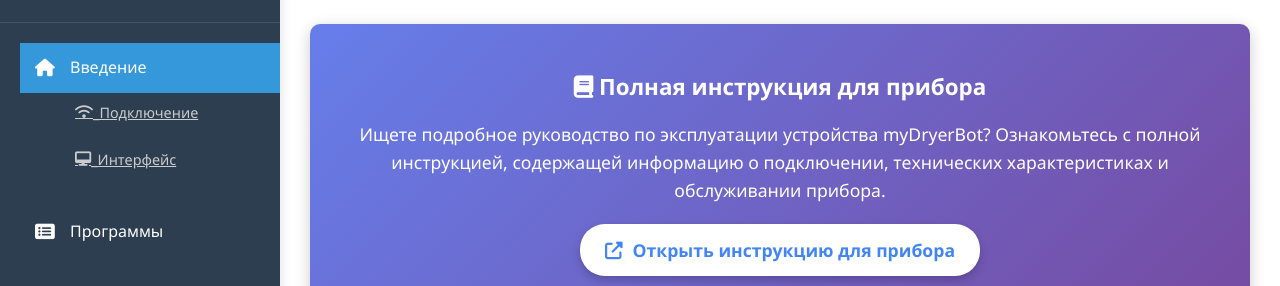
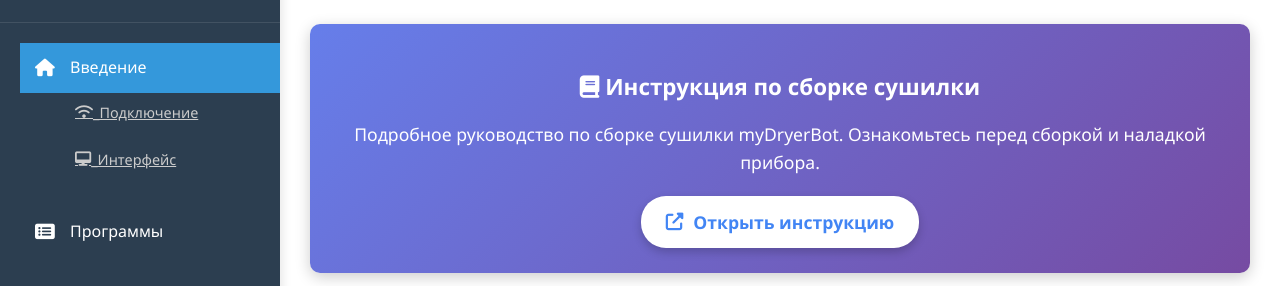
Before and after one commit to NikElectronics/MyDryerBot, a plain HTML site: page index.html in a window 1280 px wide. Shown: the part 91-377 px from the top of the page. Drawn offline with Linux system fonts and the light colour scheme.

Commit message:
edit instruction

```diff
--- a/index.html
+++ b/index.html
@@ -622,11 +622,11 @@
         <div class="content">
             <!-- Баннер с ссылкой на инструкцию прибора -->
             <div class="instruction-banner">
-                <h3><i class="fas fa-book"></i> Полная инструкция для прибора</h3>
-                <p>Ищете подробное руководство по эксплуатации устройства myDryerBot? Ознакомьтесь с полной инструкцией, содержащей информацию о подключении, технических характеристиках и обслуживании прибора.</p>
+                <h3><i class="fas fa-book"></i> Инструкция по сборке сушилки</h3>
+                <p>Подробное руководство по сборке сушилки myDryerBot. Ознакомьтесь перед сборкой и наладкой прибора.</p>
                 <a href="controller.html" class="instruction-link">
                     <i class="fas fa-external-link-alt"></i>
-                    Открыть инструкцию для прибора
+                    Открыть инструкцию
                 </a>
             </div>
 
```
